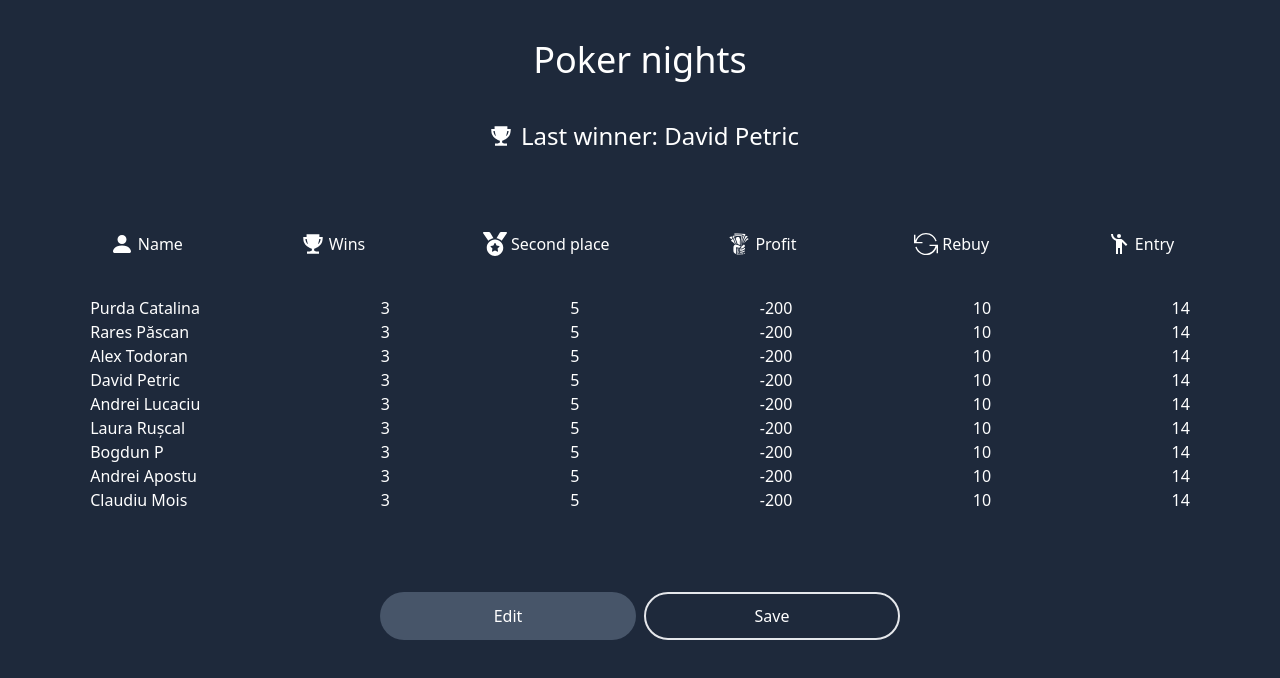
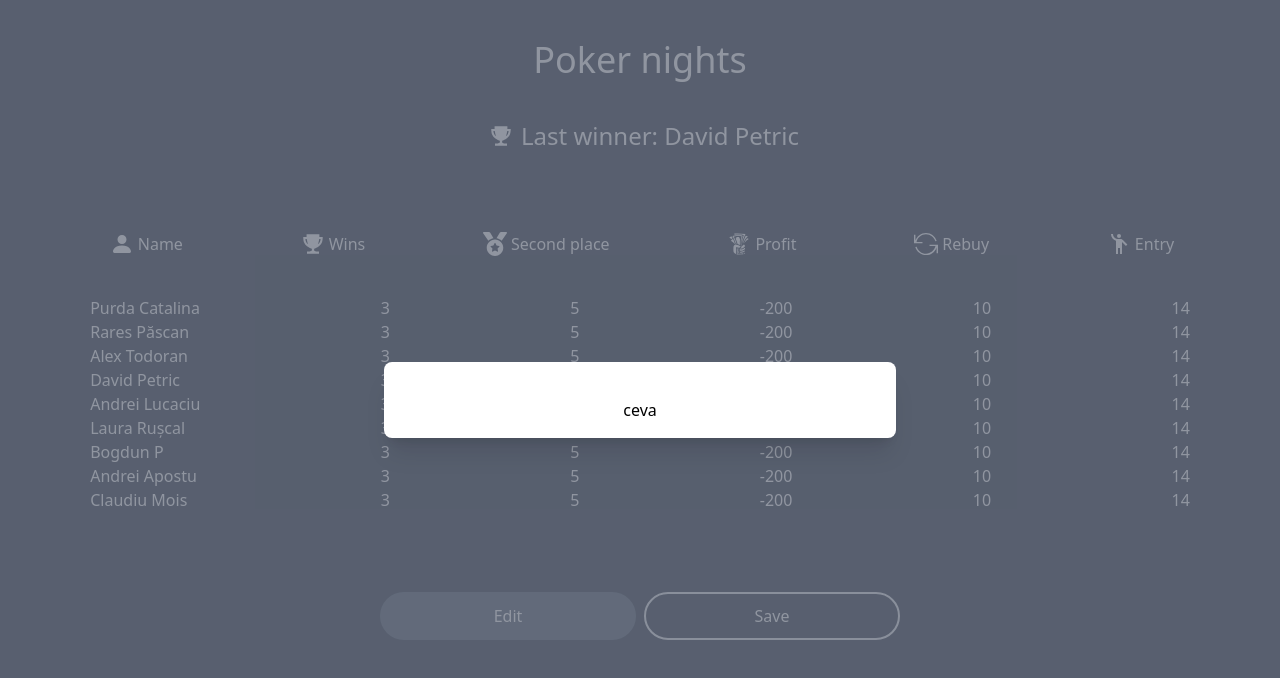
Before and after one commit to iamdavidpetric/poker, a React (Create React App) app: page / in a window 1280 px wide. Both pictures are taken after a click on the button "Save". Shown: the top 678 px of the page. Built offline with nearby package versions, Linux system fonts and the light colour scheme.

Commit message:
Get rid of relative path and add modal component

```diff
--- /dev/null
+++ b/jsconfig.json
@@ -0,0 +1,6 @@
+{
+    "compilerOptions": {
+      "baseUrl": "src"
+    },
+    "include": ["src"]
+  }
--- /dev/null
+++ b/src/show/components/Modal/index.jsx
@@ -0,0 +1,58 @@
+import { useEffect } from "react";
+import PropTypes from "prop-types";
+
+const Modal = ({ children, setVisible, title, visible }) => {
+  // useEffect(() => {
+  //   const listener = (e) => {
+  //     if (e.key === "Escape") {
+  //       setVisible(false);
+  //     }
+  //   };
+  //   window.addEventListener("keydown", listener);
+  // });
+
+  return (
+    visible && (
+      <div className="fixed z-10 inset-0 overflow-y-auto ">
+        <div className="items-center justify-center min-h-screen text-center block p-0">
+          <div
+            className="fixed inset-0 bg-gray-500 bg-opacity-75 transition-opacity"
+            onClick={() => setVisible(false)}
+          />
+          <span className="inline-block align-middle h-screen">&#8203;</span>
+          <div className="inline-block bg-white text-black rounded-lg text-left overflow-hidden shadow-xl transform transition-all my-8 align-middle max-w-lg w-full">
+            <div className="flex justify-center p-6 pb-4">
+              <div className="flex flex-col mt-3 text-center justify-center w-full">
+                {title && (
+                  <h3 className="text-lg leading-6 font-medium text-gray-900">
+                    {title}
+                  </h3>
+                )}
+                {children}
+              </div>
+            </div>
+          </div>
+        </div>
+      </div>
+    )
+  );
+};
+
+Modal.defaultProps = {
+  children: undefined,
+  setVisible: () => {},
+  title: "",
+  visible: false,
+};
+
+Modal.propTypes = {
+  children: PropTypes.oneOfType([
+    PropTypes.arrayOf(PropTypes.node),
+    PropTypes.node,
+  ]).isRequired,
+  setVisible: PropTypes.func,
+  title: PropTypes.string,
+  visible: PropTypes.bool,
+};
+
+export default Modal;
--- a/src/show/components/index.js
+++ b/src/show/components/index.js
@@ -1,3 +1,4 @@
+import Modal from "./Modal";
 import Button from "./Button";
 
-export { Button };
+export { Button, Modal };
--- a/src/show/pages/public/Home/index.jsx
+++ b/src/show/pages/public/Home/index.jsx
@@ -1,3 +1,5 @@
+import { Fragment, useState } from "react";
+
 import { FaMedal } from "react-icons/fa";
 import { IoMdTrophy } from "react-icons/io";
 import { TfiReload } from "react-icons/tfi";
@@ -5,9 +7,14 @@ import { GiTakeMyMoney } from "react-icons/gi";
 import { MdEmojiPeople } from "react-icons/md";
 import { BsFillPersonFill } from "react-icons/bs";
 
-import Button from "../../../components/Button";
+import { Button, Modal } from "show/components";
 
 const Home = () => {
+  const [openModal, setOpenModal] = useState(false);
+
+  const toggleModal = () => {
+    setOpenModal(!openModal);
+  };
   const topTable = [
     {
       lable: "Name",
@@ -96,6 +103,7 @@ const Home = () => {
   ];
 
   return (
+    <Fragment>
       <div className="flex flex-col bg-slate-800 h-full w-full">
         <div className="flex flex-row justify-center text-white text-4xl mt-10">
           Poker nights
@@ -151,11 +159,16 @@ const Home = () => {
             className="flex bg-slate-600 w-1/5 h-12 justify-center rounded-full mr-1 text-white"
           />
           <Button
+            onClick={() => toggleModal()}
             label="Save"
             className="flex text-white w-1/5 justify-center rounded-full ml-1 border-2"
           />
         </div>
       </div>
+      <Modal setVisible={toggleModal} visible={openModal}>
+        <div> ceva</div>
+      </Modal>
+    </Fragment>
   );
 };
 
```
Also changed, not shown: src/show/components/Button/index.jsx (renamed from src/show/components/Button/index.js). Lines whose indentation alone changed are shown as unchanged.
